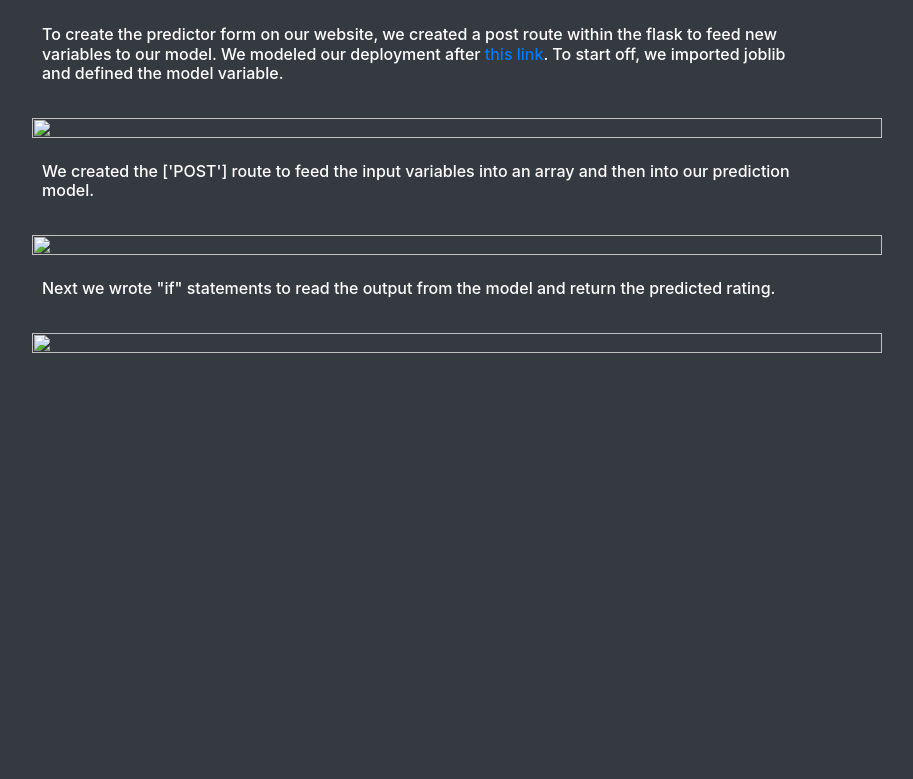
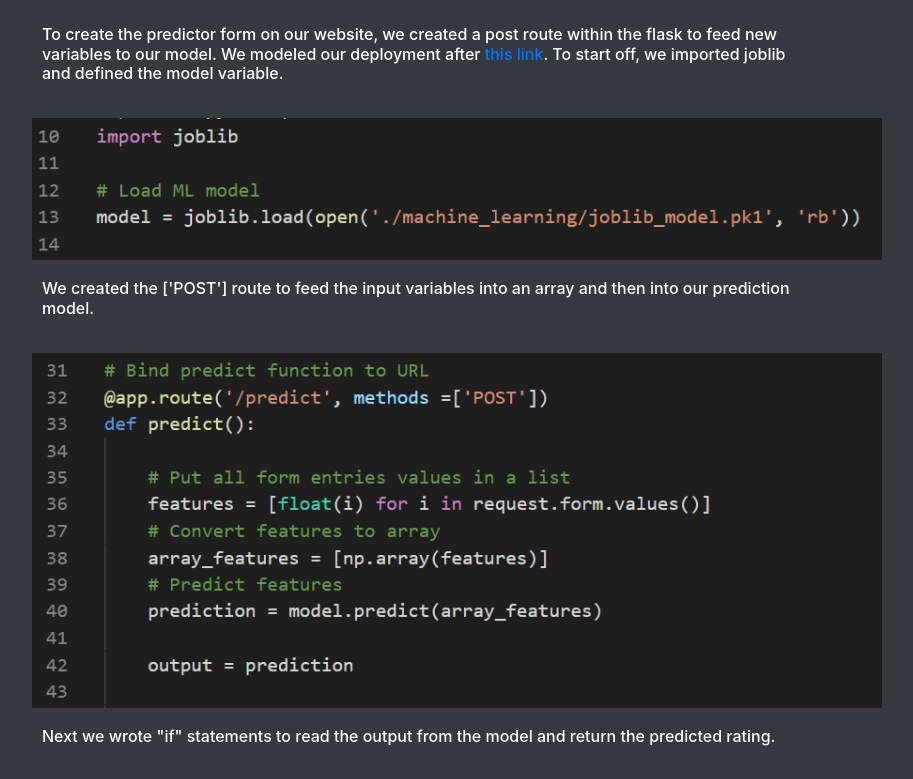
Before and after one commit to key12pat34/P3-ESRB-Ratings-Predictor, a plain HTML site: page templates/walkthrough.html in a window 1280 px wide. Shown: the part 5938-6717 px from the top of the page, without its empty margins (224-1137 px from the left). Before the commit the page ends 6373 px from the top, so only its background shows below. Drawn offline with nearby package versions, Linux system fonts and the light colour scheme.

Commit message:
heroku deployment

```diff
--- a/templates/walkthrough.html
+++ b/templates/walkthrough.html
@@ -146,19 +146,19 @@
             To start off, we imported joblib and defined the model variable.
         </p>
             <br>
-            <img src="./static/joblib.png" width="850px" height="150%">
+            <img src="/static/joblib.png" width="850px" height="150%">
             <br>
             <br>
             <p> We created the ['POST'] route to feed the input variables into an array and then into our prediction model.
             </p>
                 <br>
-                <img src="./static/predictroute.png" width="850px" height="150%">
+                <img src="/static/predictroute.png" width="850px" height="150%">
                 <br>
                 <br>
             <p> Next we wrote "if" statements to read the output from the model and return the predicted rating.
             </p>
                 <br>
-                <img src="./static/postifelse.png" width="850px" height="150%">
+                <img src="/static/postifelse.png" width="850px" height="150%">
                 <br>
         </h6>
       </div>
```
Also changed, not shown: templates/home.html (+1 -1 lines).
